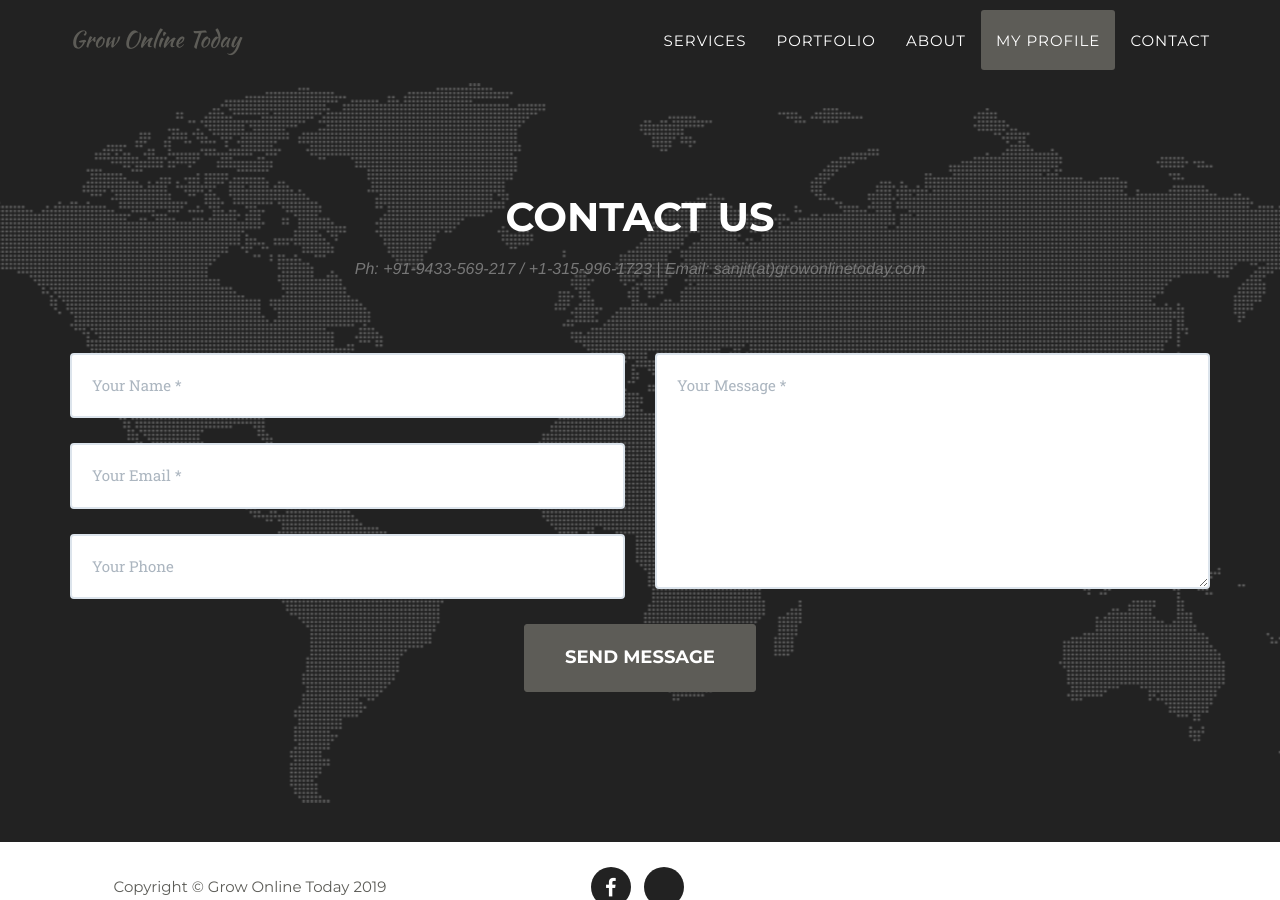
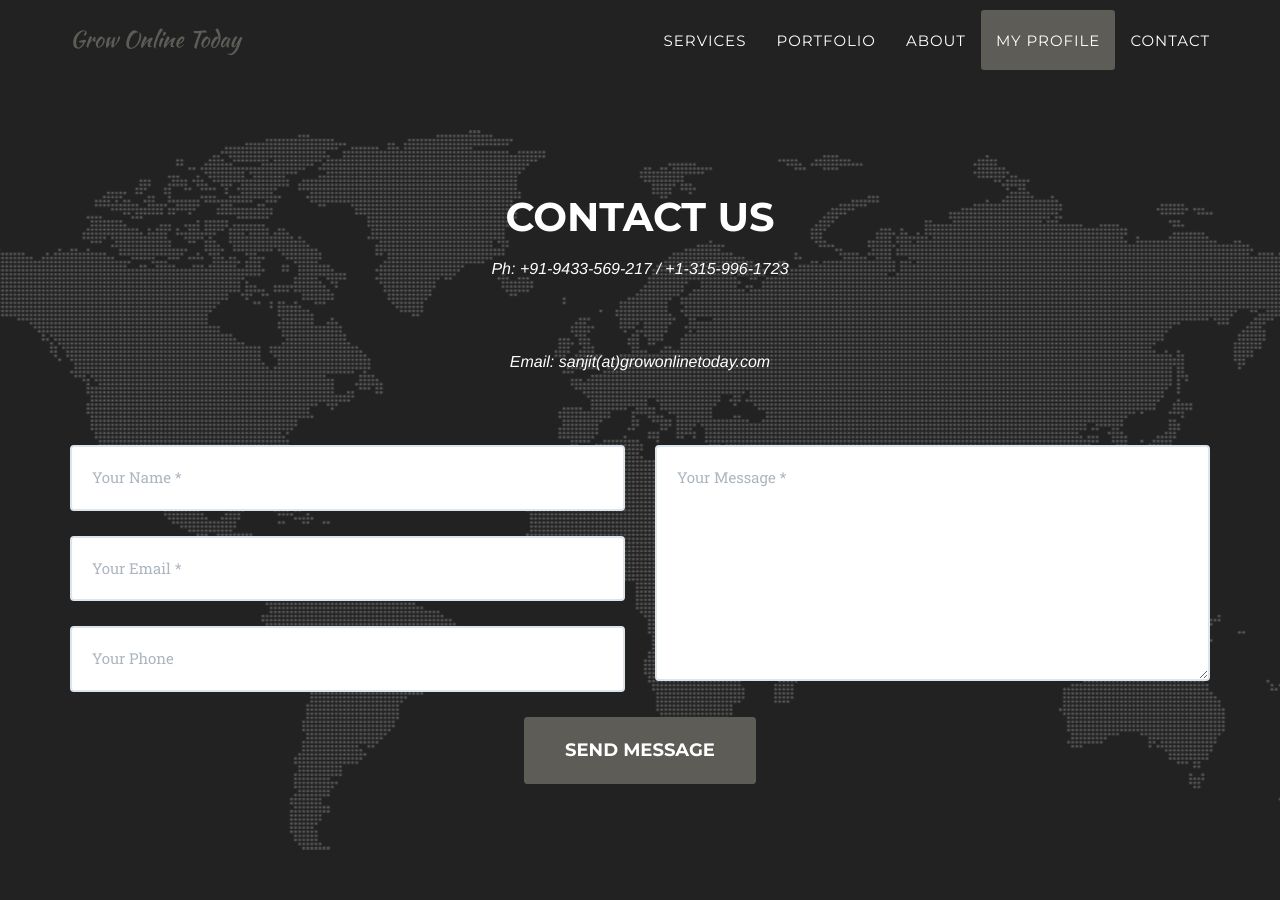
Before and after one commit to sanjitchak/growonlinetoday, a Jekyll site: the page built from index.html, in a window 1280 px wide and 900 px high, scrolled down 5626 px. Built offline with Jekyll 4.4.1, drawn with Linux system fonts in a browser that asks for light colours; some web fonts are replaced; some of the changed lines change nothing that is shown.

Commit message:
fixed fa and team

```diff
--- a/_config.yml
+++ b/_config.yml
@@ -13,16 +13,16 @@
     position: Founder
     social:
       - title: facebook
-        url: www.facebook.com/sujitsanjit
-      - title: linkdin
-        url: www.linkedin.com/in/sanjit-chakrabarti-pro/
+        url: https://facebook.com/sujitsanjit
+      - title: linkdin-in
+        url: https://linkedin.com/in/sanjit-chakrabarti-pro/
 
 # Social networks usernames (many more available: google-plus, flickr, dribbble, pinterest, instagram, tumblr, linkedin, etc.)
 social:
   - title: facebook
-    url: www.facebook.com/growonlinetoday
-  - title: linkdin
-    url: www.linkedin.com/in/sanjit-chakrabarti-pro/
+    url: https://facebook.com/growonlinetoday
+  - title: linkdin-in
+    url: https://linkedin.com/in/sanjit-chakrabarti-pro/
 
 # Postal address (add as many lines as necessary)
 address:
--- a/_includes/contact.html
+++ b/_includes/contact.html
@@ -3,9 +3,11 @@
     <div class="row">
       <div class="col-lg-12 text-center">
         <h2 class="section-heading">Contact Us</h2>
-        <h3 class="section-subheading text-muted">
-          Ph: +91-9433-569-217 / +1-315-996-1723 | Email:
-          sanjit(at)growonlinetoday.com
+        <h3 class="section-subheading text-muted" style="color:white">
+          Ph: +91-9433-569-217 / +1-315-996-1723
+        </h3>
+        <h3 class="section-subheading text-muted" style="color:white">
+          Email: sanjit(at)growonlinetoday.com
         </h3>
       </div>
     </div>
--- a/_includes/team.html
+++ b/_includes/team.html
@@ -9,10 +9,10 @@
         </h3> -->
       </div>
     </div>
-    <div class="row">
+    <div class="row" style="display: grid;  justify-items: center;">
       {% for member in site.people %}
       <div class="col-sm-4">
-        <div class="team-member" style="display: grid;  justify-items: center;">
+        <div class="team-member">
           <img
             src="img/team/{{ member.pic }}.jpg"
             class="img-responsive img-circle"
```
